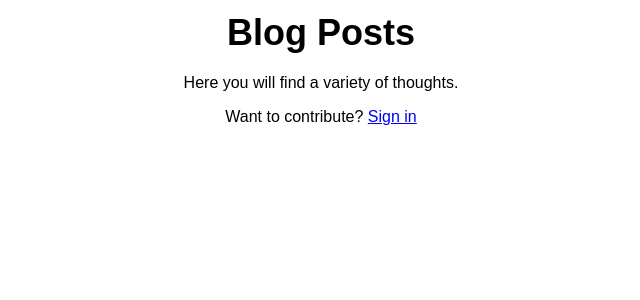
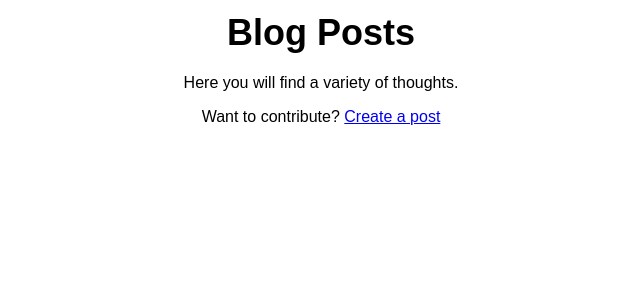
Before and after one commit to Till1983/flask-blog-project, a Flask app: page /posts in a window 1280 px wide. Shown: the part 168-468 px from the top of the page, without its empty margins (319-959 px from the left). Run offline with Flask 3, Linux system fonts and the light colour scheme; data that the repository does not hold is empty.

Commit message:
add link to create-post

```diff
--- a/app/templates/posts.html
+++ b/app/templates/posts.html
@@ -10,7 +10,7 @@
         {% endfor %}
 
         <div class="container signin">
-            <p>Want to contribute? <a href="/login">Sign in</a></p>
+            <p>Want to contribute? <a href="/create-post">Create a post</a></p>
           </div>
     </section>
     {% endblock %}
```
